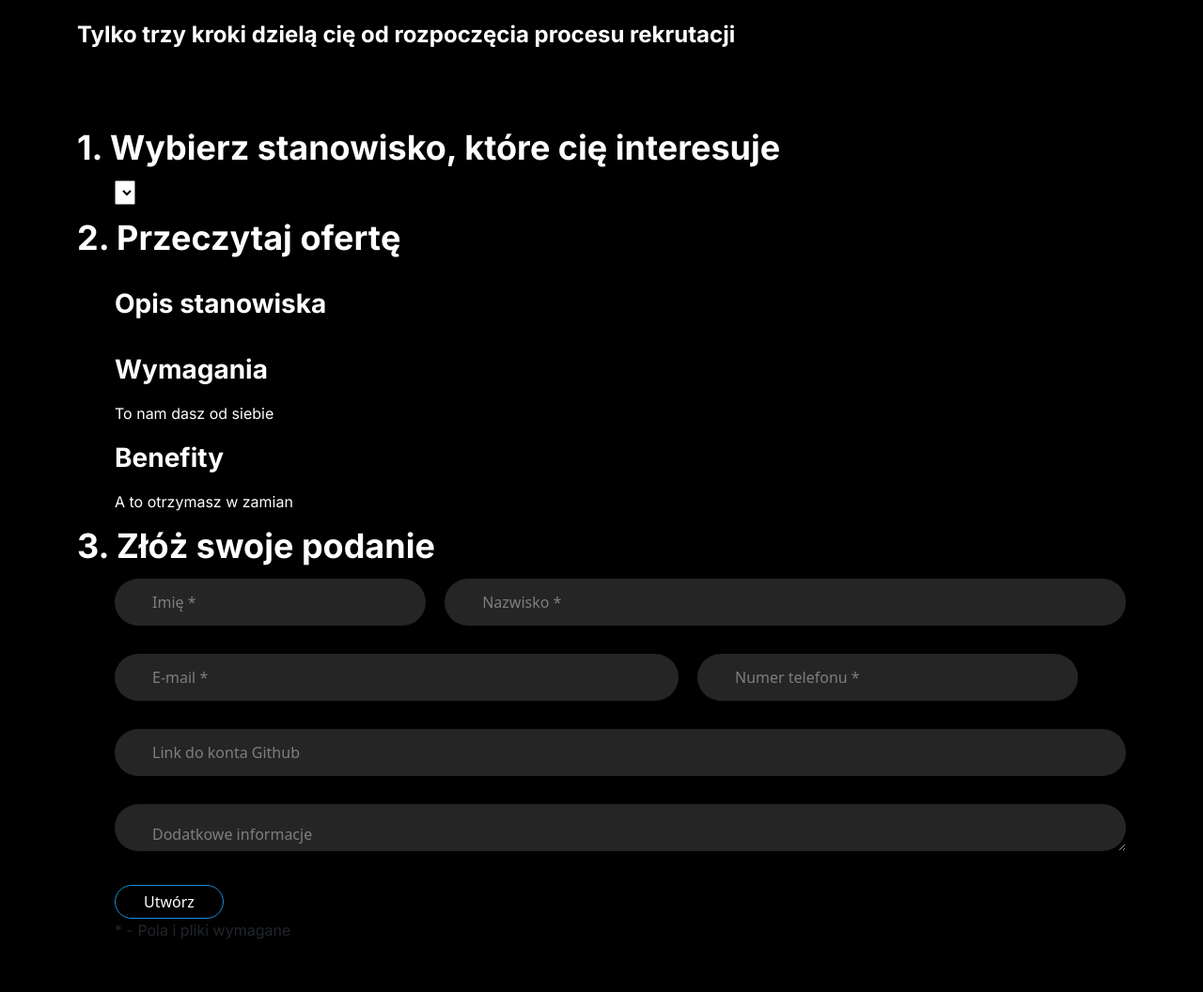
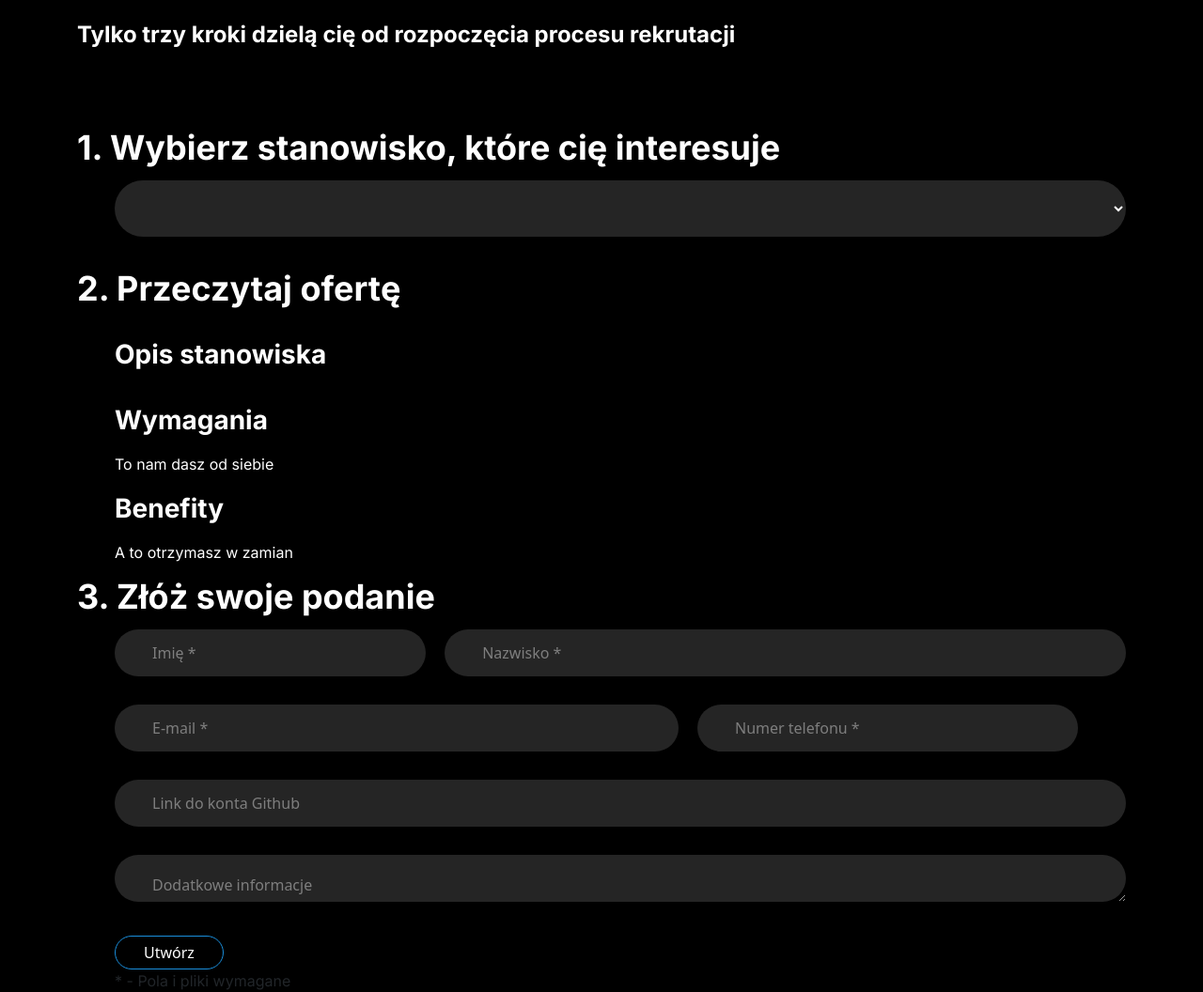
Before and after one commit to OskV2/Recruitment-system, a PHP site: page /templates/recruitment.php in a window 1280 px wide. Shown: the part 206-1262 px from the top of the page at 94% size. Before the commit the page ends 1206 px from the top, so only its background shows below. Run offline with PHP 8.4, Linux system fonts and the light colour scheme; data that the repository does not hold is empty; style sheets or scripts are compiled from the project's sources.

Commit message:
feat: added styles for select

```diff
--- a/src/scss/recruitment.scss
+++ b/src/scss/recruitment.scss
@@ -51,6 +51,16 @@
 
         &-select {
             margin-bottom: 20px;
+            padding-left: 30px;
+
+            height: 60px;
+            background-color: #252525;
+            border-radius: 75px;
+            color: $white;
+            font-size: 24px;
+            line-height: 40px;
+            font-weight: 500;
+            border: unset;
         }
 
         &-requirements, &-benefits {
--- a/templates/recruitment.php
+++ b/templates/recruitment.php
@@ -22,7 +22,9 @@
                 <section class="recruitment__offer">
                     <h2 class="recruitment__offer-title">1. Wybierz stanowisko, które cię interesuje</h2>
                     <div class="recruitment__offer-content">
-                    <select id="select" name="job"></select>
+                        <div class="d-flex">
+                            <select class="w-100 recruitment__offer-select" id="select" name="job"></select>
+                        </div>
                     </div>
 
                     <h2 class="recruitment__offer-title">2. Przeczytaj ofertę</h2>
```
